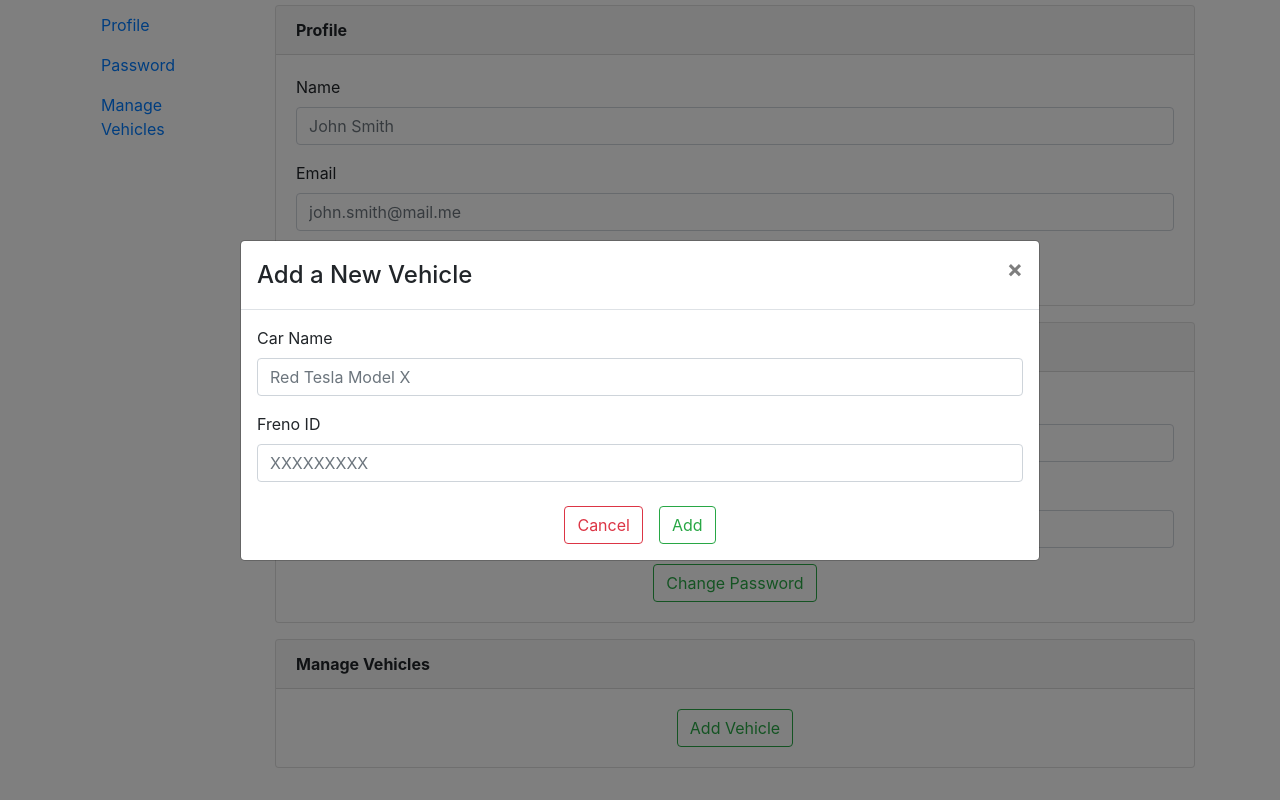
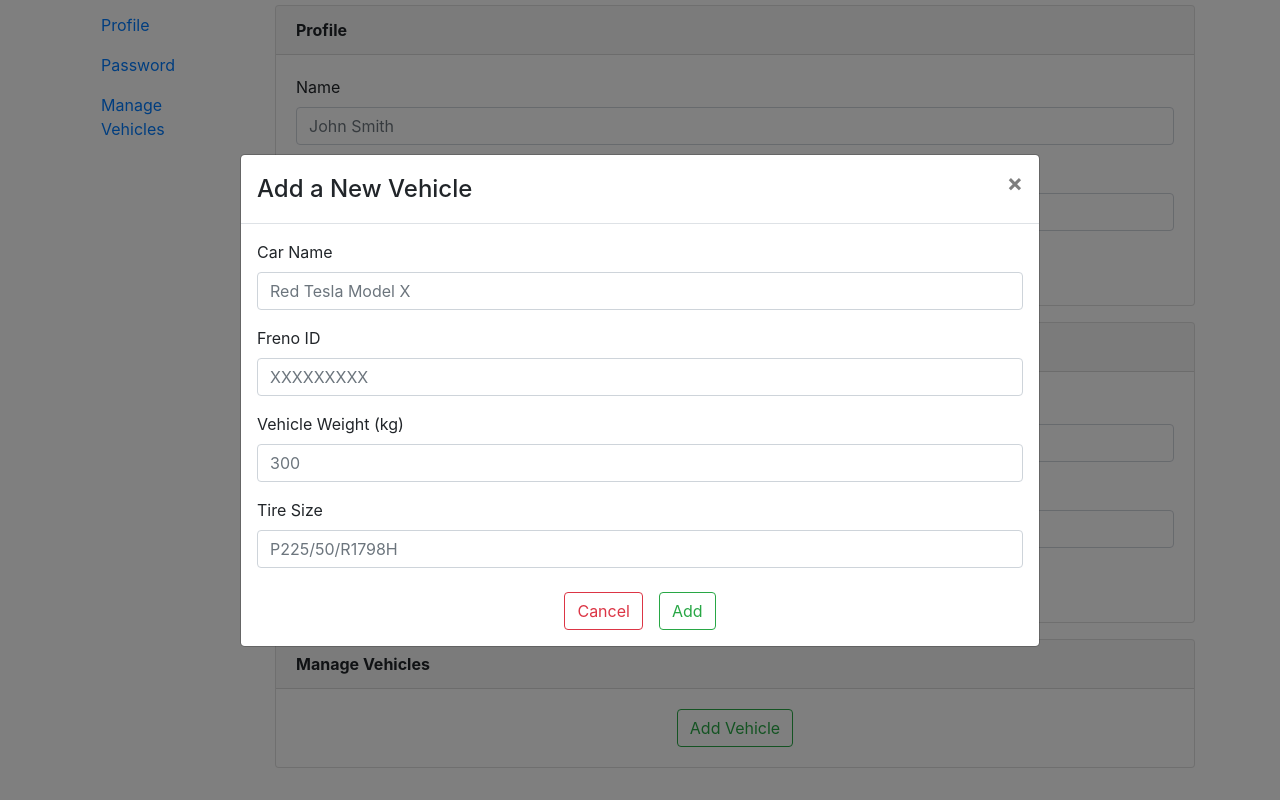
Before and after one commit to sdevalapurkar/smart-brake-monitor, a Next.js app: page /account in a window 1280 px wide. Both pictures are taken after a click on the button "Add Vehicle". Shown: the part 87-887 px from the top of the page. Built offline with nearby package versions, Linux system fonts and the light colour scheme.

Commit message:
add vehicle updates with new fields

```diff
--- a/components/AddVehicleModal.jsx
+++ b/components/AddVehicleModal.jsx
@@ -17,16 +17,19 @@ class AddVehicleModal extends Component {
             carName: '',
             arduinoID: null,
             failedAddingVehicle: false,
+            carWeight: null,
+            tireSpecs: null,
         };
 
         this.addVehicle = this.addVehicle.bind(this);
     }
 
     addVehicle = () => {
-        const { carName, arduinoID } = this.state;
+        const { carName, arduinoID, carWeight, tireSpecs } = this.state;
         const { email, vehiclesOwned, onHide } = this.props;
+        const tireSpecFormat = /^[A-Z][0-9]{3}\/[0-9]{2}\/[A-Z][0-9]{2}$/;
 
-        if (!carName || !arduinoID || vehiclesOwned.includes(carName)) {
+        if (!carName || !arduinoID || !carWeight || !tireSpecs || vehiclesOwned.includes(carName) || isNaN(carWeight) || !tireSpecFormat.test('P225/50/R17')) {
             this.setState({ failedAddingVehicle: true });
             return false;
         }
@@ -35,6 +38,8 @@ class AddVehicleModal extends Component {
             email,
             carName,
             arduinoID,
+            carWeight,
+            tireSpecs,
             vehiclesOwned
         })
         .then(response => {
@@ -48,7 +53,7 @@ class AddVehicleModal extends Component {
     }
 
     render() {
-        const { carName, arduinoID, failedAddingVehicle } = this.state;
+        const { carName, arduinoID, failedAddingVehicle, carWeight, tireSpecs } = this.state;
 
         return (
             <div>
@@ -65,7 +70,7 @@ class AddVehicleModal extends Component {
                     </Modal.Header>
                     <Modal.Body>
                         <Form>
-                            <Form.Group controlId="todo">
+                            <Form.Group>
                                 <Form.Label>Car Name</Form.Label>
                                 <Form.Control
                                     name="carName"
@@ -76,14 +81,36 @@ class AddVehicleModal extends Component {
                                     required
                                 />
                             </Form.Group>
-                            <Form.Group controlId="todo">
+                            <Form.Group>
                                 <Form.Label>Freno ID</Form.Label>
                                 <Form.Control
-                                    name="carName"
+                                    name="arduinoID"
                                     type="text"
                                     placeholder="XXXXXXXXX"
                                     value={arduinoID}
                                     onChange={evt => this.setState({ arduinoID: evt.target.value })}
+                                    required
+                                />
+                            </Form.Group>
+                            <Form.Group>
+                                <Form.Label>Vehicle Weight (kg)</Form.Label>
+                                <Form.Control
+                                    name="carWeight"
+                                    type="number"
+                                    placeholder="300"
+                                    value={carWeight}
+                                    onChange={evt => this.setState({ carWeight: evt.target.value })}
+                                    required
+                                />
+                            </Form.Group>
+                            <Form.Group>
+                                <Form.Label>Tire Size</Form.Label>
+                                <Form.Control
+                                    name="tireSpecs"
+                                    type="text"
+                                    placeholder="P225/50/R1798H"
+                                    value={tireSpecs}
+                                    onChange={evt => this.setState({ tireSpecs: evt.target.value })}
                                     required
                                 />
                             </Form.Group>
```
Also changed, not shown: 1 other file (tests, documents, lock files or other folders).
